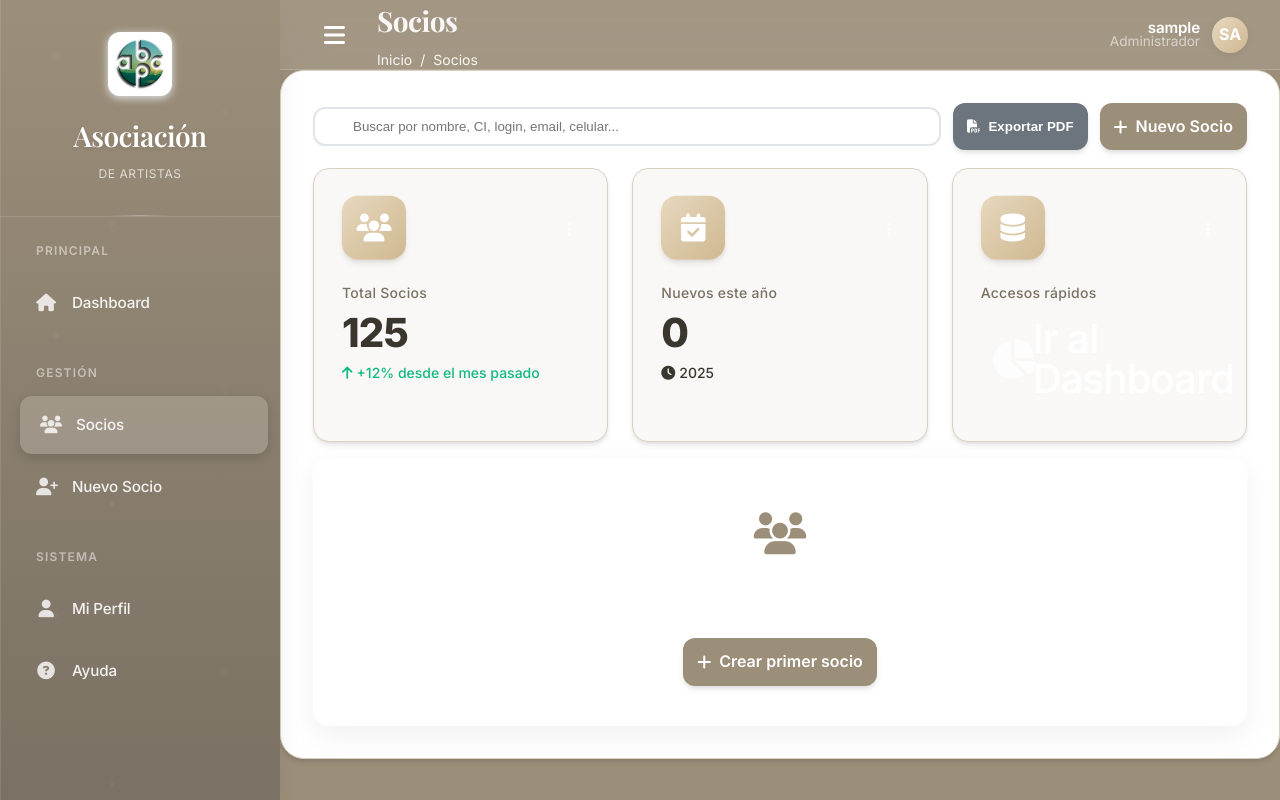
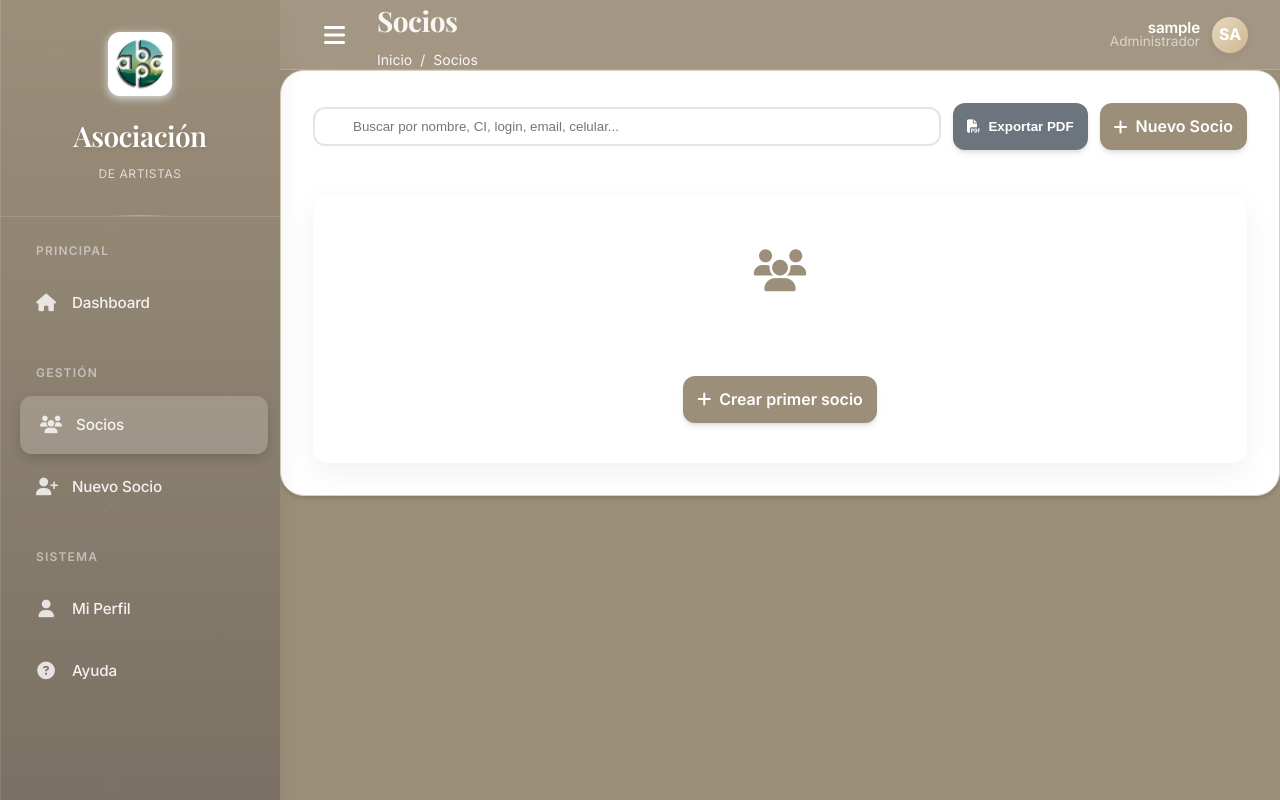
Before and after one commit to DiegoAshee/ArtistasPlasticos, a PHP site: page /pasantes/partner/list in a window 1280 px wide. Run offline with PHP 8.4, Linux system fonts and the light colour scheme; the visitor is signed in with stand-in values (Sample User, id 1); data that the repository does not hold is empty; a stand-in replaces the project's code that opens the database connection; some libraries are stand-ins or nearby versions.

Commit message:
eliminacion grids

```diff
--- a/app/Views/partner/list.php
+++ b/app/Views/partner/list.php
@@ -69,8 +69,8 @@ ob_start();
     </div>
   </div>
 
-  <!-- Métricas (misma rejilla de cards que en dashboard) -->
-  <div class="dashboard-cards" style="margin-bottom:16px;">
+  Métricas (misma rejilla de cards que en dashboard)
+  <!-- <div class="dashboard-cards" style="margin-bottom:16px;">
     <div class="card">
       <div class="card-header">
         <div class="card-icon success"><i class="fas fa-users"></i></div>
@@ -115,7 +115,7 @@ ob_start();
         </div>
       </div>
     </div>
-  </div>
+  </div> -->
 
   <!-- Tabla de socios -->
   <?php if (!empty($socios) && is_array($socios)): ?>
--- a/app/Views/users/list.php
+++ b/app/Views/users/list.php
@@ -225,7 +225,7 @@ ob_start();
 </div>
 
 <!-- Métricas -->
-<div class="dashboard-cards" style="margin-bottom: 20px;">
+<!-- <div class="dashboard-cards" style="margin-bottom: 20px;">
     <div class="card">
         <div class="card-header">
             <div class="card-icon primary"><i class="fas fa-user-shield"></i></div>
@@ -272,7 +272,7 @@ ob_start();
             </div>
         </div>
     </div>
-</div>
+</div> -->
 
 <!-- Tabla de usuarios -->
 <?php if (!empty($users) && is_array($users)): ?>
```
Also changed, not shown: .htaccess.
